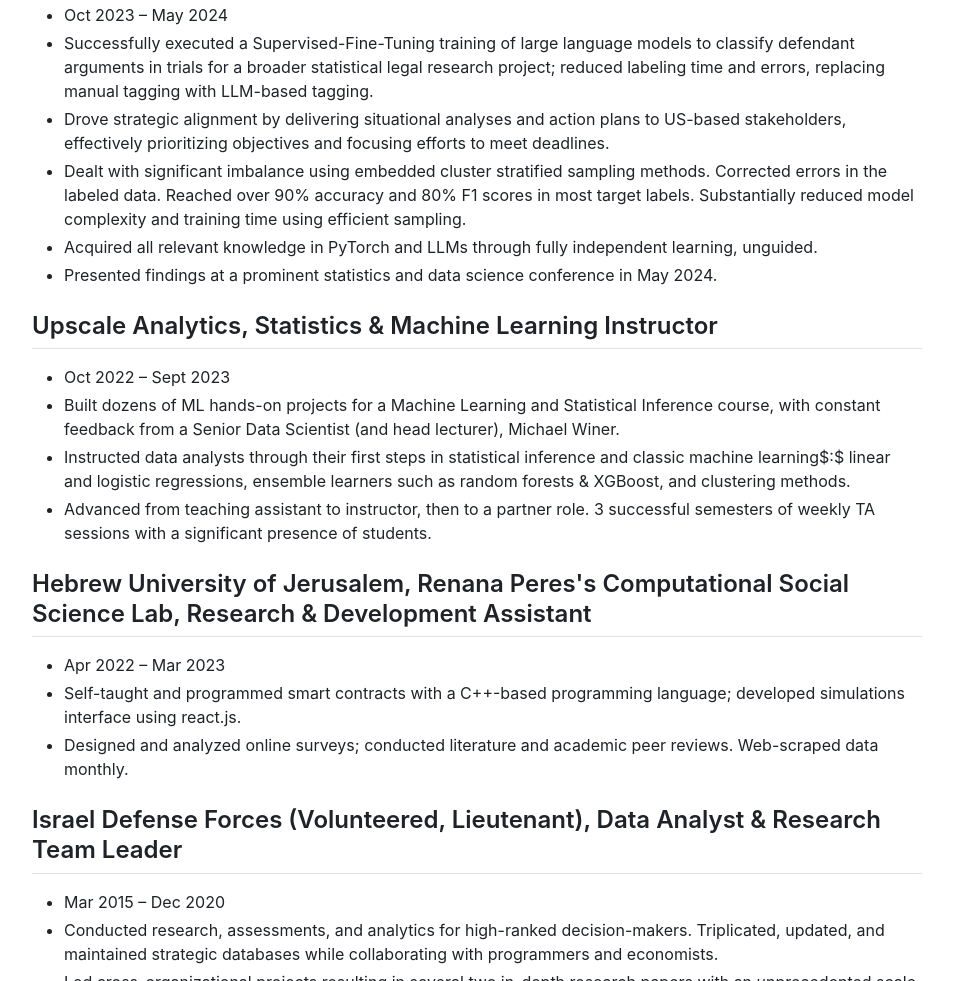
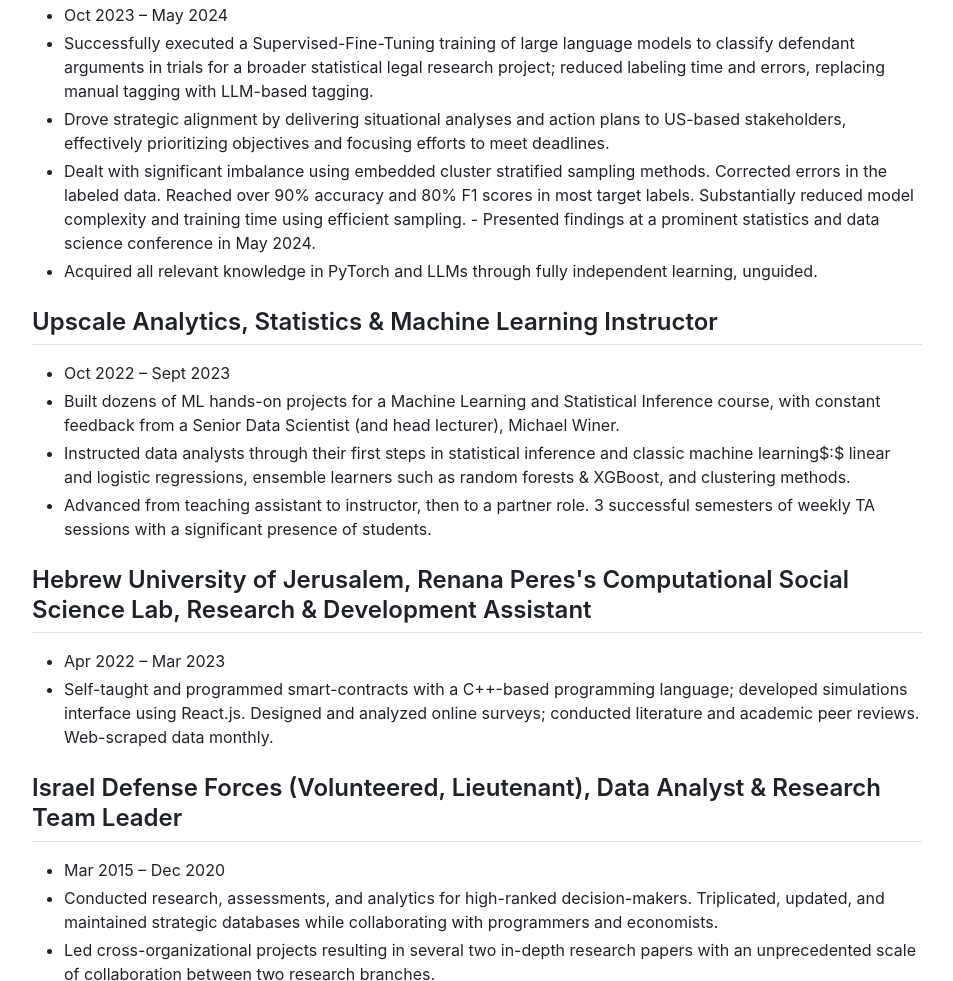
Before and after one commit to AvivGelfand/Resume, a plain HTML site: page Aviv_Gelfand_CV.html in a window 1280 px wide. Shown: the part 702-1683 px from the top of the page, without its empty margins (163-1116 px from the left). Drawn offline with nearby package versions, Linux system fonts and the light colour scheme.

Commit message:
Render the latest CV

```diff
--- a/Aviv_Gelfand_CV.html
+++ b/Aviv_Gelfand_CV.html
@@ -52,9 +52,8 @@
         <li>Oct 2023 – May 2024</li>
         <li>Successfully executed a Supervised-Fine-Tuning training of large language models to classify defendant arguments in trials for a broader statistical legal research project; reduced labeling time and errors, replacing manual tagging with LLM-based tagging.</li>
         <li>Drove strategic alignment by delivering situational analyses and action plans to US-based stakeholders, effectively prioritizing objectives and focusing efforts to meet deadlines.</li>
-        <li>Dealt with significant imbalance using embedded cluster stratified sampling methods. Corrected errors in the labeled data. Reached over 90% accuracy and 80% F1 scores in most target labels. Substantially reduced model complexity and training time using efficient sampling.</li>
+        <li>Dealt with significant imbalance using embedded cluster stratified sampling methods. Corrected errors in the labeled data. Reached over 90% accuracy and 80% F1 scores in most target labels. Substantially reduced model complexity and training time using efficient sampling. - Presented findings at a prominent statistics and data science conference in May 2024.</li>
         <li>Acquired all relevant knowledge in PyTorch and LLMs through fully independent learning, unguided.</li>
-        <li>Presented findings at a prominent statistics and data science conference in May 2024.</li>
         </ul>
         <h2>Upscale Analytics, Statistics &amp; Machine Learning Instructor</h2>
         <ul>
@@ -66,8 +65,7 @@
         <h2>Hebrew University of Jerusalem, Renana Peres's Computational Social Science Lab, Research &amp; Development Assistant</h2>
         <ul>
         <li>Apr 2022 – Mar 2023</li>
-        <li>Self-taught and programmed smart contracts with a C++-based programming language; developed simulations interface using react.js.</li>
-        <li>Designed and analyzed online surveys; conducted literature and academic peer reviews. Web-scraped data monthly.</li>
+        <li>Self-taught and programmed smart-contracts with a C++-based programming language; developed simulations interface using React.js. Designed and analyzed online surveys; conducted literature and academic peer reviews. Web-scraped data monthly.</li>
         </ul>
         <h2>Israel Defense Forces (Volunteered, Lieutenant), Data Analyst &amp; Research Team Leader</h2>
         <ul>
```
Also changed, not shown: Aviv_Gelfand_CV_1.png, Aviv_Gelfand_CV_2.png, 3 other files.
